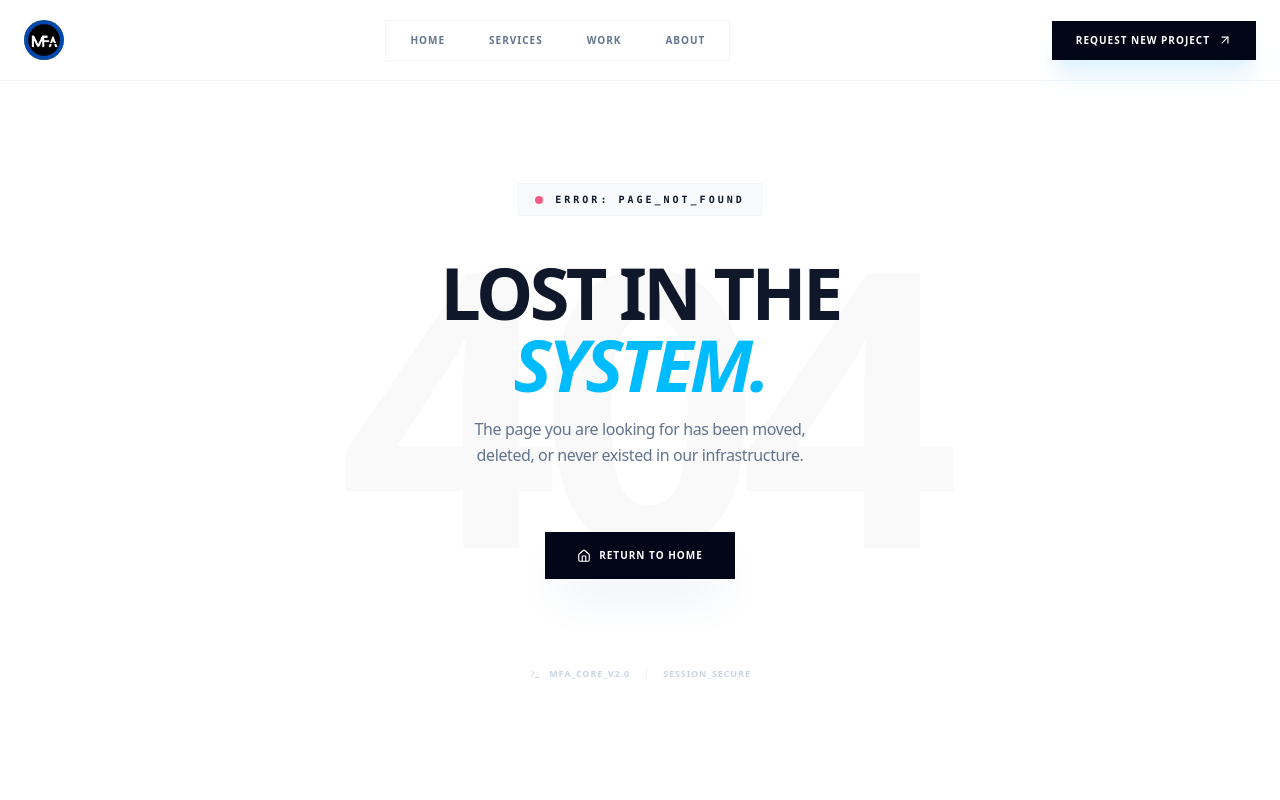
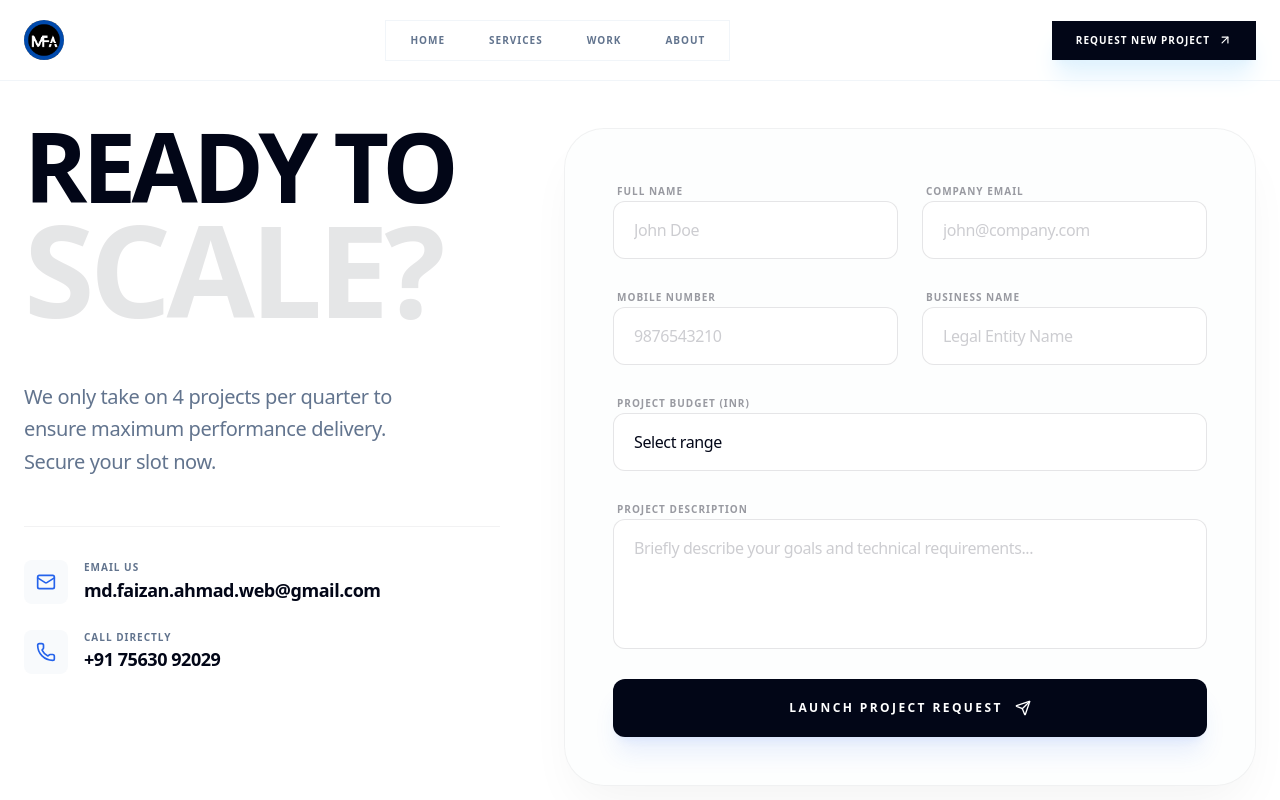
Before and after one commit to md-faizanahmad/mfa_web_agency-, a Next.js app: page /project-request in a window 1280 px wide. Before the commit this address had no page. Shown: the top 800 px of the page. Built offline with nearby package versions, Linux system fonts and the light colour scheme.

Commit message:
update design

```diff
--- a/src/components/Layouts/NewHeader.tsx
+++ b/src/components/Layouts/NewHeader.tsx
@@ -43,7 +43,7 @@ export default function NewHeader({ items = [] }: { items: NavItem[] }) {
           </Link>
 
           {/* DESKTOP NAV PILLS */}
-          <div className="hidden md:flex items-center gap-1 0 p-1 border border-slate-100">
+          <div className="hidden  md:flex items-center gap-1 0 p-1 border border-slate-100">
             {items.map((item) => {
               const isActive = pathname === item.href;
               return (
@@ -76,7 +76,7 @@ export default function NewHeader({ items = [] }: { items: NavItem[] }) {
 
           <div className="flex items-center gap-4">
             <Link
-              href="/"
+              href="/project-request"
               className="hidden md:flex items-center gap-2 bg-brand-midnight text-white px-6 py-3 text-[10px] font-black uppercase tracking-widest hover:bg-slate-950 hover:text-white transition-all shadow-xl shadow-sky-100"
             >
               Request New Project <ArrowUpRight size={14} />
@@ -161,7 +161,7 @@ export default function NewHeader({ items = [] }: { items: NavItem[] }) {
               <div className="space-y-6">
                 <div className="h-px bg-slate-100 w-full" />
                 <Link
-                  href="/"
+                  href="/project-request"
                   onClick={() => setIsOpen(false)}
                   className="w-full flex items-center justify-center gap-3 bg-slate-950 text-white p-5 text-xs font-black uppercase tracking-[0.2em]"
                 >
--- a/src/components/Section/Contact/ContactClient.tsx
+++ b/src/components/Section/Contact/ContactClient.tsx
@@ -1,9 +1,8 @@
-// src/components/sections/contact/ContactClient.tsx
 "use client";
 
 import { useEffect } from "react";
 import { motion, AnimatePresence } from "framer-motion";
-import { Send, CheckCircle2, Loader2 } from "lucide-react";
+import { Send, CheckCircle2, Loader2, Sparkles } from "lucide-react";
 import { toast } from "react-toastify";
 import { useContactForm } from "@/hooks/useContactForm";
 
@@ -15,12 +14,10 @@ export default function ContactClient() {
     submit(e.currentTarget);
   };
 
-  // 🔔 Toast side-effects (professional pattern)
   useEffect(() => {
     if (status === "success") {
-      toast.success("Your request has been sent successfully.");
+      toast.success("Project request transmitted successfully.");
     }
-
     if (status === "error" && error) {
       toast.error(error.message);
     }
@@ -28,7 +25,7 @@ export default function ContactClient() {
 
   return (
     <div className="relative bg-brand-ice/30 rounded-[2.5rem] border border-brand-midnight/5 p-8 md:p-12 shadow-2xl shadow-brand-midnight/5 overflow-hidden">
-      {/* Background Lighting Detail */}
+      {/* Background Glow */}
       <div className="absolute top-0 right-0 w-64 h-64 bg-brand-cobalt/5 blur-[100px] -z-10" />
 
       <AnimatePresence mode="wait">
@@ -40,6 +37,7 @@ export default function ContactClient() {
             initial={{ opacity: 1 }}
             exit={{ opacity: 0, y: -20 }}
           >
+            {/* 1. Name & Email Row */}
             <div className="grid grid-cols-1 md:grid-cols-2 gap-6">
               <div className="space-y-2">
                 <label className="text-[10px] font-black uppercase tracking-widest text-brand-midnight/40 ml-1">
@@ -66,7 +64,10 @@ export default function ContactClient() {
                   className="w-full bg-white border border-brand-midnight/10 rounded-xl px-5 py-4 text-brand-midnight placeholder:text-brand-midnight/20 focus:outline-none focus:ring-2 focus:ring-brand-cobalt/20 focus:border-brand-cobalt transition-all"
                 />
               </div>
+            </div>
 
+            {/* 2. Mobile & Business Name Row */}
+            <div className="grid grid-cols-1 md:grid-cols-2 gap-6">
               <div className="space-y-2">
                 <label className="text-[10px] font-black uppercase tracking-widest text-brand-midnight/40 ml-1">
                   Mobile Number
@@ -75,59 +76,76 @@ export default function ContactClient() {
                   name="mobile"
                   required
                   type="tel"
-                  inputMode="numeric"
+                  placeholder="9876543210"
                   maxLength={10}
-                  placeholder="9876543210"
                   className="w-full bg-white border border-brand-midnight/10 rounded-xl px-5 py-4 text-brand-midnight placeholder:text-brand-midnight/20 focus:outline-none focus:ring-2 focus:ring-brand-cobalt/20 focus:border-brand-cobalt transition-all"
                 />
               </div>
 
-              {/* Honeypot */}
-              <input
-                type="text"
-                name="company"
-                tabIndex={-1}
-                autoComplete="off"
-                className="hidden"
-              />
+              <div className="space-y-2">
+                <label className="text-[10px] font-black uppercase tracking-widest text-brand-midnight/40 ml-1">
+                  Business Name
+                </label>
+                <input
+                  name="businessName"
+                  required
+                  type="text"
+                  placeholder="Legal Entity Name"
+                  className="w-full bg-white border border-brand-midnight/10 rounded-xl px-5 py-4 text-brand-midnight placeholder:text-brand-midnight/20 focus:outline-none focus:ring-2 focus:ring-brand-cobalt/20 focus:border-brand-cobalt transition-all"
+                />
+              </div>
             </div>
 
+            {/* 3. Budget & Honeypot */}
             <div className="space-y-2">
               <label className="text-[10px] font-black uppercase tracking-widest text-brand-midnight/40 ml-1">
-                The Goal
+                Project Budget (INR)
               </label>
               <select
-                name="goal"
+                name="budget"
+                required
                 className="w-full bg-white border border-brand-midnight/10 rounded-xl px-5 py-4 text-brand-midnight focus:outline-none focus:ring-2 focus:ring-brand-cobalt/20 focus:border-brand-cobalt transition-all appearance-none"
               >
-                <option>New High-Performance Website</option>
-                <option>SEO Strategy & Implementation</option>
-                <option>System Speed Optimization</option>
-                <option>Long-term Maintenance</option>
+                <option value="">Select range</option>
+                <option value="50k-1L">₹50,000 — ₹1,00,000</option>
+                <option value="1L-3L">₹1,00,000 — ₹3,00,000</option>
+                <option value="3L+">₹3,00,000+</option>
               </select>
             </div>
 
+            {/* Honeypot */}
+            <input
+              type="text"
+              name="company"
+              tabIndex={-1}
+              autoComplete="off"
+              className="hidden"
+            />
+
+            {/* 4. Description/Message */}
             <div className="space-y-2">
               <label className="text-[10px] font-black uppercase tracking-widest text-brand-midnight/40 ml-1">
-                Message
+                Project Description
               </label>
               <textarea
-                name="message"
+                name="description"
+                required
                 rows={4}
-                placeholder="Briefly describe your current technical challenges..."
+                placeholder="Briefly describe your goals and technical requirements..."
                 className="w-full bg-white border border-brand-midnight/10 rounded-xl px-5 py-4 text-brand-midnight placeholder:text-brand-midnight/20 focus:outline-none focus:ring-2 focus:ring-brand-cobalt/20 focus:border-brand-cobalt transition-all resize-none"
               />
             </div>
 
+            {/* 5. Submit Button */}
             <button
               disabled={status === "sending"}
               type="submit"
-              className="w-full bg-brand-midnight text-white font-black uppercase tracking-widest py-5 rounded-xl flex items-center justify-center gap-3 hover:bg-brand-cobalt transition-all disabled:opacity-50 group"
+              className="w-full bg-brand-midnight text-white font-black uppercase tracking-[0.2em] text-[12px] py-5 rounded-xl flex items-center justify-center gap-3 hover:bg-brand-cobalt transition-all disabled:opacity-50 group shadow-xl shadow-brand-cobalt/10"
             >
               {status === "sending" ? (
                 <>
                   <Loader2 className="w-5 h-5 animate-spin" />
-                  Sending…
+                  Transmitting...
                 </>
               ) : (
                 <>
@@ -138,6 +156,7 @@ export default function ContactClient() {
             </button>
           </motion.form>
         ) : (
+          /* SUCCESS STATE */
           <motion.div
             key="success"
             initial={{ opacity: 0, scale: 0.9 }}
@@ -152,16 +171,18 @@ export default function ContactClient() {
               <h3 className="text-3xl font-black text-brand-midnight uppercase tracking-tighter">
                 Transmission Received.
               </h3>
-              <p className="text-muted-foreground font-medium">
-                Our lead engineer will review your audit within 24 hours.
+              <p className="text-muted-foreground font-medium max-w-xs mx-auto">
+                Our lead strategist will review your project details and reach
+                out within 24 hours.
               </p>
             </div>
 
             <button
               onClick={reset}
-              className="text-xs font-black uppercase tracking-[0.2em] text-brand-cobalt"
+              className="flex items-center gap-2 text-[10px] font-black uppercase tracking-[0.3em] text-brand-cobalt hover:opacity-70 transition-opacity"
             >
-              Back to form
+              <Sparkles className="w-3 h-3" />
+              New Transmission
             </button>
           </motion.div>
         )}
--- /dev/null
+++ b/src/shared/ProjectRequestButton.tsx
@@ -0,0 +1,197 @@
+"use client";
+
+import { useState } from "react";
+import { motion, AnimatePresence } from "framer-motion";
+
+export default function ProjectRequestButton({
+  className,
+}: {
+  className?: string;
+}) {
+  const [isOpen, setIsOpen] = useState(false);
+  const [loading, setLoading] = useState(false);
+  const [error, setError] = useState<string | null>(null);
+
+  const handleSubmit = async (e: React.FormEvent<HTMLFormElement>) => {
+    e.preventDefault();
+    setLoading(true);
+    setError(null);
+
+    const formData = new FormData(e.currentTarget);
+    const data = Object.fromEntries(formData.entries());
+
+    // Mapping description to message to satisfy your Zod schema
+    const payload = { ...data, message: data.description };
+
+    try {
+      const res = await fetch("/api/contact", {
+        method: "POST",
+        headers: { "Content-Type": "application/json" },
+        body: JSON.stringify(payload),
+      });
+
+      const result = await res.json();
+      if (!res.ok) throw new Error(result.error || "Failed to send");
+
+      alert("Project request sent successfully!");
+      setIsOpen(false);
+    } catch (err: any) {
+      setError(err.message);
+    } finally {
+      setLoading(false);
+    }
+  };
+
+  return (
+    <>
+      <button
+        onClick={() => setIsOpen(true)}
+        className={
+          className ||
+          "rounded-full bg-primary px-8 py-4 font-bold text-primary-foreground shadow-lg hover:brightness-110 transition-all"
+        }
+      >
+        Request New Project
+      </button>
+
+      <AnimatePresence>
+        {isOpen && (
+          // 1. Backdrop with heavy blur and centering flexbox
+          <div className="fixed inset-0 z-[100] flex items-center justify-center p-4 sm:p-6">
+            <motion.div
+              initial={{ opacity: 0 }}
+              animate={{ opacity: 1 }}
+              exit={{ opacity: 0 }}
+              onClick={() => setIsOpen(false)}
+              className="absolute inset-0 bg-background/60 backdrop-blur-xl" // Modern glass effect blur
+            />
+
+            {/* 2. Modal Container: Mobile-first sizing */}
+            <motion.div
+              initial={{ opacity: 0, scale: 0.95, y: 20 }}
+              animate={{ opacity: 1, scale: 1, y: 0 }}
+              exit={{ opacity: 0, scale: 0.95, y: 20 }}
+              className="relative w-full max-w-[95%] sm:max-w-xl max-h-[90vh] overflow-y-auto rounded-3xl border border-border bg-card p-6 md:p-10 shadow-2xl no-scrollbar"
+            >
+              <div className="flex justify-between items-center mb-8">
+                <div>
+                  <h3 className="text-2xl font-bold tracking-tight">
+                    Project Details
+                  </h3>
+                  <p className="text-sm text-muted-foreground mt-1">
+                    Tell us about your vision.
+                  </p>
+                </div>
+                <button
+                  onClick={() => setIsOpen(false)}
+                  className="p-2 hover:bg-secondary rounded-full transition-colors"
+                >
+                  ✕
+                </button>
+              </div>
+
+              <form onSubmit={handleSubmit} className="space-y-5">
+                <input type="hidden" name="company" />
+
+                {/* Grid: 1 col on mobile, 2 cols on tablet+ */}
+                <div className="grid grid-cols-1 md:grid-cols-2 gap-5">
+                  <div className="space-y-1.5">
+                    <label className="text-xs font-bold uppercase ml-1 opacity-70">
+                      Full Name
+                    </label>
+                    <input
+                      required
+                      name="name"
+                      placeholder="Enter name"
+                      className="w-full rounded-2xl border border-border bg-background/50 p-4 text-sm focus:ring-2 focus:ring-primary outline-none transition-all"
+                    />
+                  </div>
+                  <div className="space-y-1.5">
+                    <label className="text-xs font-bold uppercase ml-1 opacity-70">
+                      Email Address
+                    </label>
+                    <input
+                      required
+                      name="email"
+                      type="email"
+                      placeholder="email@example.com"
+                      className="w-full rounded-2xl border border-border bg-background/50 p-4 text-sm focus:ring-2 focus:ring-primary outline-none transition-all"
+                    />
+                  </div>
+                </div>
+
+                <div className="grid grid-cols-1 md:grid-cols-2 gap-5">
+                  <div className="space-y-1.5">
+                    <label className="text-xs font-bold uppercase ml-1 opacity-70">
+                      Mobile Number
+                    </label>
+                    <input
+                      required
+                      name="mobile"
+                      placeholder="10-digit number"
+                      className="w-full rounded-2xl border border-border bg-background/50 p-4 text-sm focus:ring-2 focus:ring-primary outline-none transition-all"
+                    />
+                  </div>
+                  <div className="space-y-1.5">
+                    <label className="text-xs font-bold uppercase ml-1 opacity-70">
+                      Business Name
+                    </label>
+                    <input
+                      required
+                      name="businessName"
+                      placeholder="Company Name"
+                      className="w-full rounded-2xl border border-border bg-background/50 p-4 text-sm focus:ring-2 focus:ring-primary outline-none transition-all"
+                    />
+                  </div>
+                </div>
+
+                <div className="space-y-1.5">
+                  <label className="text-xs font-bold uppercase ml-1 opacity-70">
+                    Budget (INR)
+                  </label>
+                  <select
+                    required
+                    name="budget"
+                    className="w-full rounded-2xl border border-border bg-background/50 p-4 text-sm focus:ring-2 focus:ring-primary outline-none transition-all appearance-none cursor-pointer"
+                  >
+                    <option value="">Select your budget range</option>
+                    <option value="50k-1L">₹50,000 - ₹1,00,000</option>
+                    <option value="1L-3L">₹1,00,000 - ₹3,00,000</option>
+                    <option value="3L+">₹3,00,000+</option>
+                  </select>
+                </div>
+
+                <div className="space-y-1.5">
+                  <label className="text-xs font-bold uppercase ml-1 opacity-70">
+                    Description
+                  </label>
+                  <textarea
+                    required
+                    name="description"
+                    rows={4}
+                    placeholder="Describe your project goals..."
+                    className="w-full rounded-2xl border border-border bg-background/50 p-4 text-sm focus:ring-2 focus:ring-primary outline-none resize-none transition-all"
+                  />
+                </div>
+
+                {error && (
+                  <p className="text-destructive text-xs text-center font-medium">
+                    {error}
+                  </p>
+                )}
+
+                <button
+                  type="submit"
+                  disabled={loading}
+                  className="w-full rounded-2xl bg-primary py-4 font-bold text-primary-foreground shadow-lg hover:opacity-90 disabled:opacity-50 transition-all mt-4"
+                >
+                  {loading ? "Processing..." : "Submit Project Request"}
+                </button>
+              </form>
+            </motion.div>
+          </div>
+        )}
+      </AnimatePresence>
+    </>
+  );
+}
```
Also changed, not shown: src/app/project-request/page.tsx (renamed from src/app/contact/page.tsx).
